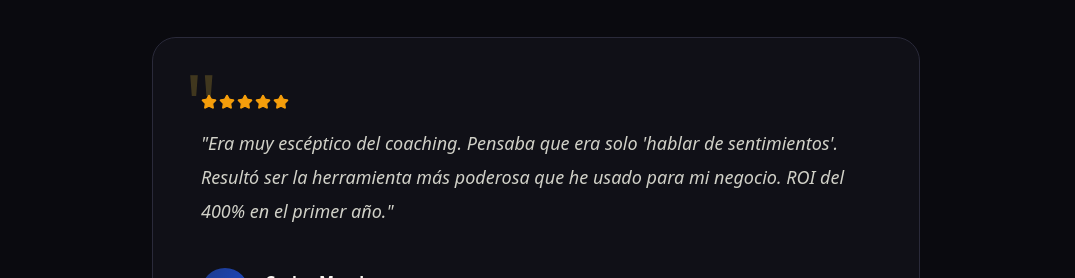
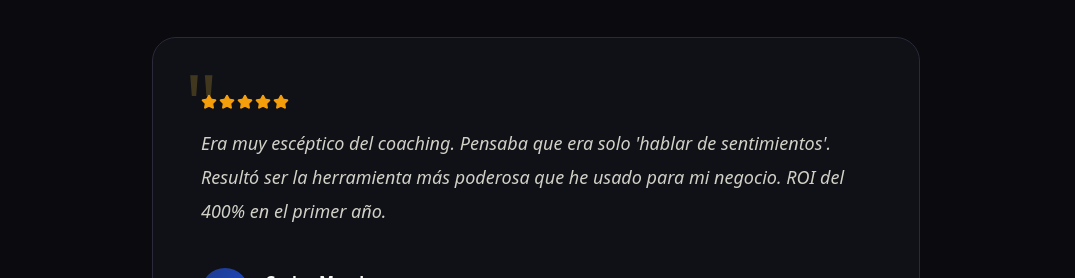
Before and after one commit to jagoff/web-coaching-terceros, a Next.js app: page / in a window 1280 px wide. Shown: the part 5300-5578 px from the top of the page, without its empty margins (104-1179 px from the left). Built offline with nearby package versions, Linux system fonts and the light colour scheme; no server answers.

Commit message:
style: remove quotation marks from testimonials

```diff
--- a/components/sections/Testimonials.tsx
+++ b/components/sections/Testimonials.tsx
@@ -192,7 +192,7 @@ export default function Testimonials() {
                     lineHeight: 1.9,
                   }}
                 >
-                  "{t.quote}"
+                  {t.quote}
                 </blockquote>
 
                 {/* Author */}
```
